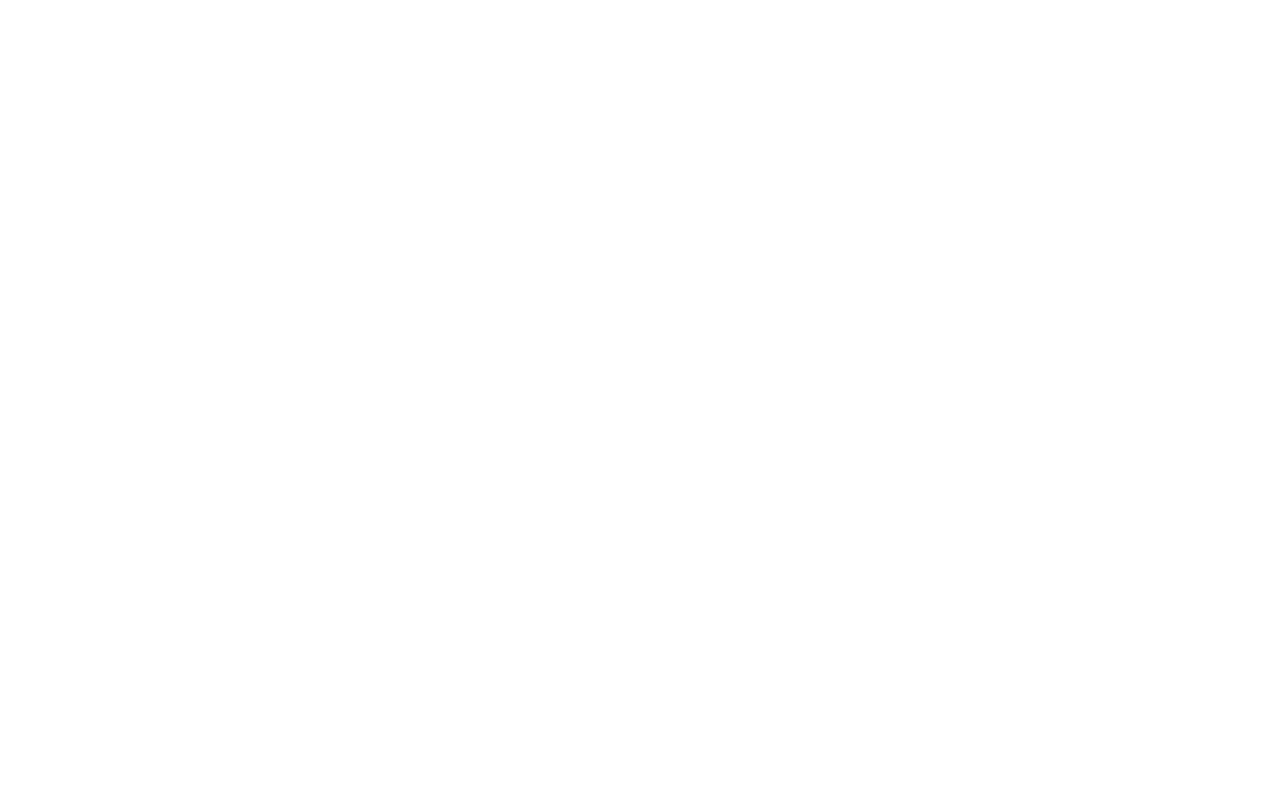
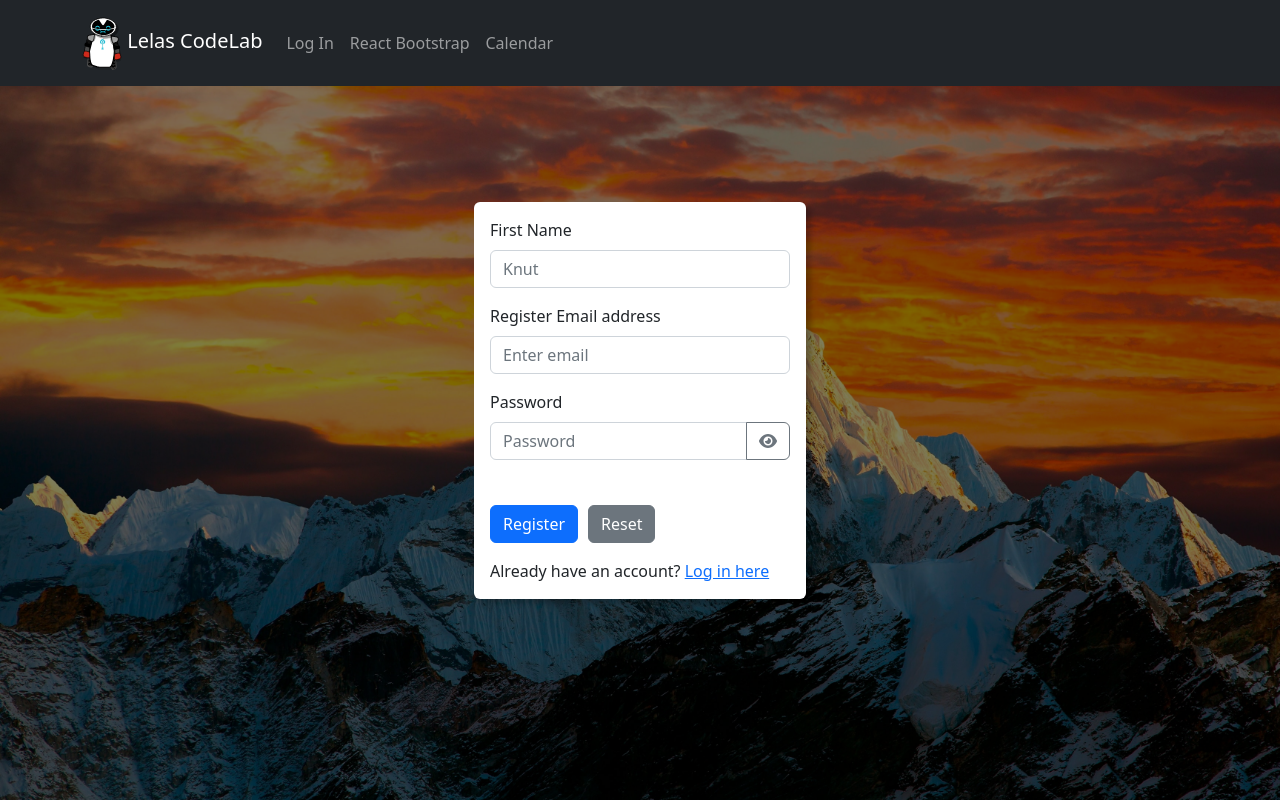
Before and after one commit to CanoodlingSocks/ts-react-experiments, a React (Create React App) app: page /register in a window 1280 px wide. Before the commit this address had no page. Built offline with nearby package versions, Linux system fonts and the light colour scheme.

Commit message:
add register

```diff
--- a/src/components/Login/login.tsx
+++ b/src/components/Login/login.tsx
@@ -56,7 +56,7 @@
             Submit
           </Button>
           <span style={{ margin: '0 5px' }}>or</span>
-          <a href="#">Register here!</a>
+          <a href="/register">Register here!</a>
         </Form>
       </div>
     </>
--- /dev/null
+++ b/src/components/Register/register.tsx
@@ -0,0 +1,58 @@
+import { useState } from "react";
+import { Form, Button } from "react-bootstrap";
+import { PasswordInput } from "../shared/Form-components/password-input";
+
+const Register = () => {
+  const [validated, setValidated] = useState<boolean>(false);
+  const [showPassword, setShowPassword] = useState<boolean>(false);
+
+  const handleSubmit = (event: React.FormEvent<HTMLFormElement>) => {
+    const form = event.currentTarget;
+    if (form.checkValidity() === false) {
+      event.preventDefault();
+      event.stopPropagation();
+    }
+    setValidated(true);
+  };
+
+  const toggleVisibility = () => {
+    setShowPassword((prev) => !prev);
+  };
+
+  return (
+    <>
+      <div className="color-overlay d-flex justify-content-center align-items-center" style={{ position: 'absolute', zIndex: 2 }}>
+      <Form className="rounded p-4 p-sm-3" noValidate validated={validated} onSubmit={handleSubmit} style={{ paddingBottom: "1rem" }}>
+            <Form.Group className="mb-3" controlId="">
+                <Form.Label>First Name</Form.Label>
+                <Form.Control
+                type="text"
+                placeholder="Knut"
+                required
+                />
+            </Form.Group>
+          <Form.Group className="mb-3" controlId="formBasicEmail">
+            <Form.Label>Register Email address</Form.Label>
+            <Form.Control type="email" placeholder="Enter email" required />
+            <Form.Control.Feedback type="invalid" style={{  marginTop: "5px" }}>
+              Please enter a valid email address.
+            </Form.Control.Feedback>
+          </Form.Group>
+
+          <PasswordInput showPassword={showPassword} toggleVisibility={toggleVisibility} />
+    <div style={{  marginTop: "45px", marginRight: "20px" }}>
+          <Button variant="primary" type="submit" style={{ marginRight: "10px" }} >
+            Register
+          </Button>
+          <Button variant="secondary" type="reset">Reset</Button>
+    </div>
+        <div className="mt-3">
+          Already have an account? <a href="/login">Log in here</a>
+        </div>
+        </Form>
+      </div>
+    </>
+  );
+};
+
+export default Register;
--- a/src/routes.tsx
+++ b/src/routes.tsx
@@ -1,6 +1,7 @@
 import { BrowserRouter, Routes, Route } from "react-router-dom";
 import Layout from "./components/shared/layout";
 import Login from "./components/Login/login";
+import Register from "./components/Register/register";
 import BootstrapExercise from "./components/React Bootstrap/BootstrapExercise";
 import Accordion from "./components/React Bootstrap/Accordion";
 import CalendarContainer from "./components/Calendar/CalendarContainer";
@@ -13,6 +14,7 @@
                 <Route>
                     <Route index/>
                     <Route path='/login' element={<Login />} />
+                    <Route path='/register' element={<Register />} />
                     <Route path='/react-bootstrap' element={<BootstrapExercise />} />
                     <Route path='/accordion' element={<Accordion />} />
                     <Route path='/calendar' element={<CalendarContainer />} />
```
